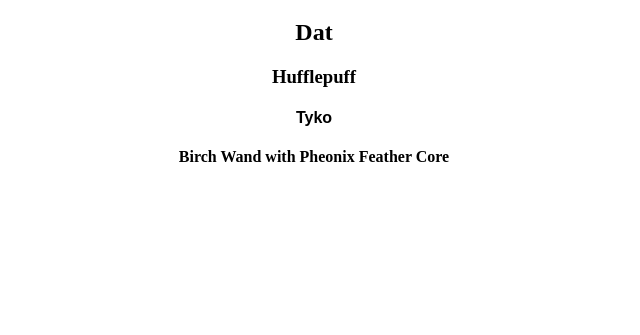
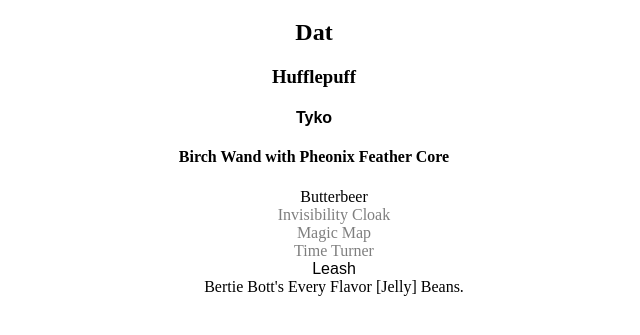
Before and after one commit to DatKevin/Harry-Potter-Lab, a plain HTML site: page hogwarts/index.html in a window 1280 px wide. Shown: the part 61-396 px from the top of the page, without its empty margins (326-966 px from the left). Drawn offline with Linux system fonts and the light colour scheme.

Commit message:
Added list elements

```diff
--- a/hogwarts/app.js
+++ b/hogwarts/app.js
@@ -24,3 +24,26 @@ container.append(h4)
 let wand = document.createElement("h4")
 wand.innerText = "Birch Wand with Pheonix Feather Core"
 container.append(wand)
+
+let storage = document.createElement("ul")
+storage.setAttribute("storage", "trunk")
+container.append(storage)
+
+for (let i = 1; i <= 6; i++) {
+	let listitem = document.createElement("li")
+	listitem.innerText = ""
+	storage.append(listitem)
+}
+
+document.querySelectorAll("li")[0].innerText = "Butterbeer"
+document.querySelectorAll("li")[1].innerText = "Invisibility Cloak"
+document.querySelectorAll("li")[2].innerText = "Magic Map"
+document.querySelectorAll("li")[3].innerText = "Time Turner"
+document.querySelectorAll("li")[4].innerText = "Leash"
+document.querySelectorAll("li")[5].innerText = "Bertie Bott's Every Flavor [Jelly] Beans."
+
+for (let i = 1; i <= 3; i++) {
+	document.querySelectorAll("li")[i].className = "secret"
+}
+
+document.querySelectorAll("li")[4].className = "badger"
--- a/hogwarts/style.css
+++ b/hogwarts/style.css
@@ -5,3 +5,11 @@ body {
 .badger {
 	font-family: fantasy;
 }
+
+.secret {
+	opacity: 0.5;
+}
+
+li {
+	list-style-type: none;
+}
```
